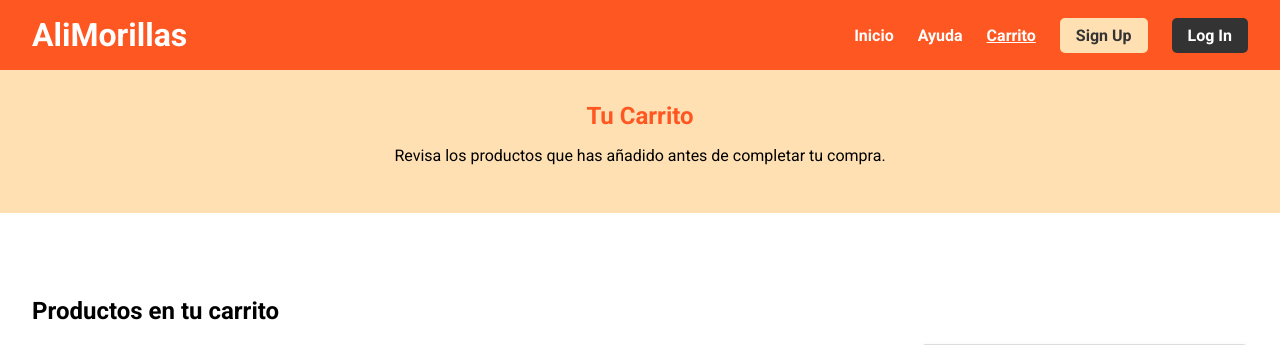
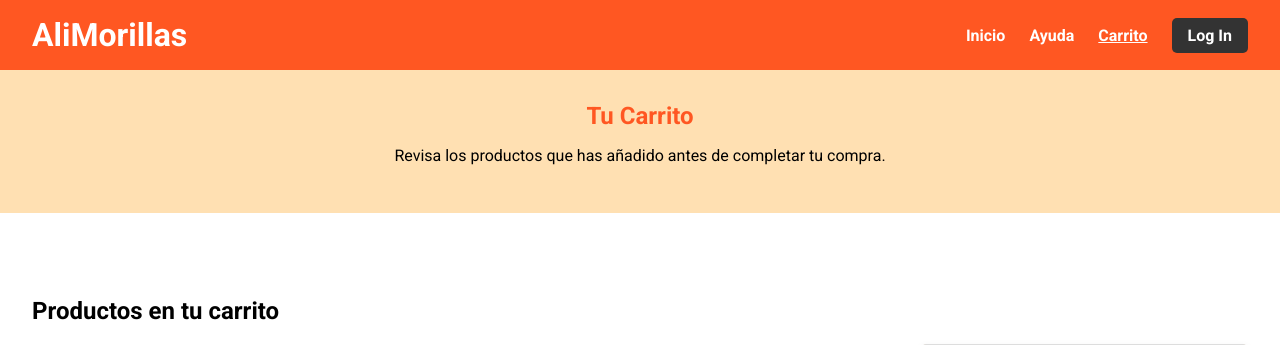
Before and after one commit to rekloyd/daw2_sm7a1_projecte_grup04, a PHP site: page /apl/carrito.php in a window 1280 px wide. Shown: the top 345 px of the page. Run offline with PHP 8.4, Linux system fonts and the light colour scheme.

Commit message:
Removed Sign Up button and functionality

```diff
--- a/apl/ayuda.php
+++ b/apl/ayuda.php
@@ -35,7 +35,6 @@ $tipoUsuario = isset($_SESSION['tipo']) ? $_SESSION['tipo'] : NULL;
 
                         echo "<li><a href='logout.php' class='log-in'>Cerrar sesión</a></li>";
                     } else {
-                        echo "<li><a href='signup.html' class='sign-up' style='color: #333;'>Sign Up</a></li>";
                         echo "<li><a href='login.html' class='log-in'>Log In</a></li>";
                     }
                 ?>
--- a/apl/carrito.php
+++ b/apl/carrito.php
@@ -47,7 +47,6 @@ $tipoUsuario = isset($_SESSION['tipo']) ? $_SESSION['tipo'] : NULL;
 
                     echo "<li><a href='logout.php' class='log-in'>Cerrar sesión</a></li>";
                 } else {
-                    echo "<li><a href='signup.html' class='sign-up' style='color: #333;'>Sign Up</a></li>";
                     echo "<li><a href='login.html' class='log-in'>Log In</a></li>";
                 }
                 ?>
@@ -71,7 +70,6 @@ $tipoUsuario = isset($_SESSION['tipo']) ? $_SESSION['tipo'] : NULL;
                         $subtotal += $product['price'] * $product['quantity'];
                         echo "<div class='cart-item'>";
                         echo "<div class='cart-item-left'>";
-                        echo "<img src='https://via.placeholder.com/150' alt='{$product['name']}'>";
                         echo "<div class='cart-item-details'>";
                         echo "<h3>{$product['name']}</h3>";
                         echo "<p class='price'>€{$product['price']}</p>";
--- a/apl/index.php
+++ b/apl/index.php
@@ -34,7 +34,6 @@ $tipoUsuario = isset($_SESSION['tipo']) ? $_SESSION['tipo'] : NULL;
 
                         echo "<li><a href='logout.php' class='log-in'>Cerrar sesión</a></li>";
                     } else {
-                        echo "<li><a href='signup.html' class='sign-up' style='color: #333;'>Sign Up</a></li>";
                         echo "<li><a href='login.html' class='log-in'>Log In</a></li>";
                     }
                 ?>
```
Also changed, not shown: imatges/p5.jpg (added).
